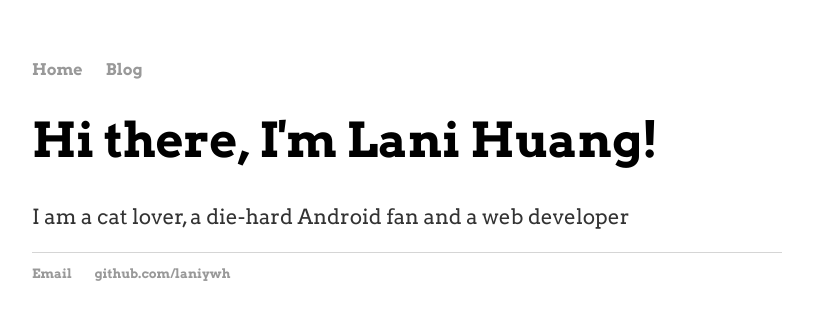
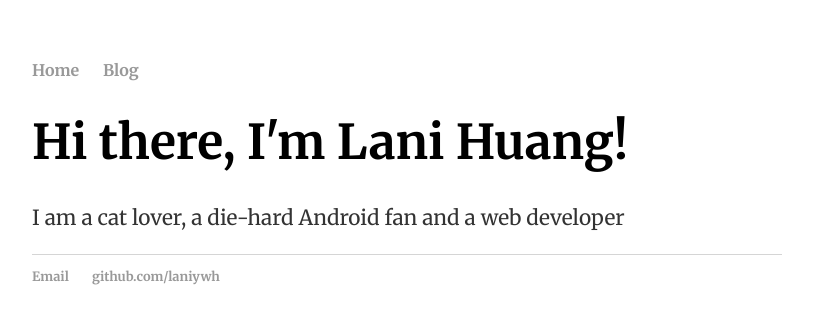
Before and after one commit to Skylani/Skylani.github.io, a Jekyll site: the page built from index.html, in a window 1280 px wide. Shown: the top 324 px of the page, without its empty margins (233-1046 px from the left). Built offline with Jekyll 4.4.1, drawn with Linux system fonts in a browser that asks for light colours.

Commit message:
change fonts

```diff
--- a/_layouts/default.html
+++ b/_layouts/default.html
@@ -4,7 +4,8 @@
             <title>{{ page.title }}</title>
             <!-- link to main stylesheet -->
             <link rel="stylesheet" type="text/css" href="/css/main.css">
-            <link href='https://fonts.googleapis.com/css?family=Arvo:400,700' rel='stylesheet' type='text/css'>
+            <link href='https://fonts.googleapis.com/css?family=Merriweather:400,700' rel='stylesheet' type='text/css'>
+
         </head>
         <body>
             <nav>
--- a/css/main.css
+++ b/css/main.css
@@ -1,7 +1,7 @@
 body {
     margin: 60px auto;
     width: 750px;
-    font-family: 'Arvo', "Microsoft Yahei", "微软雅黑", Georgia, serif;
+    font-family: 'merriweather','lora', Georgia, serif;
 }
 nav ul, footer ul {
     padding: 0px;
```
